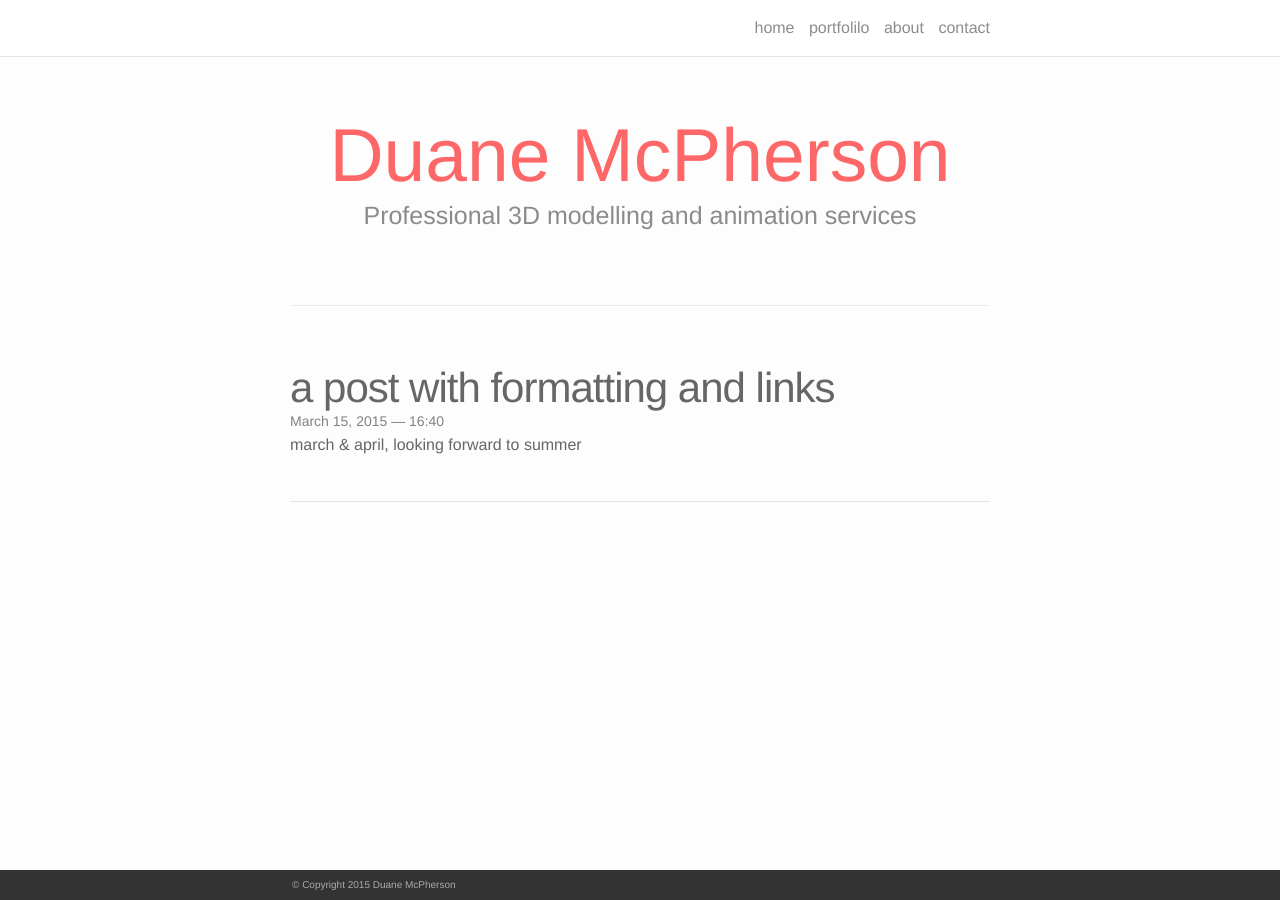
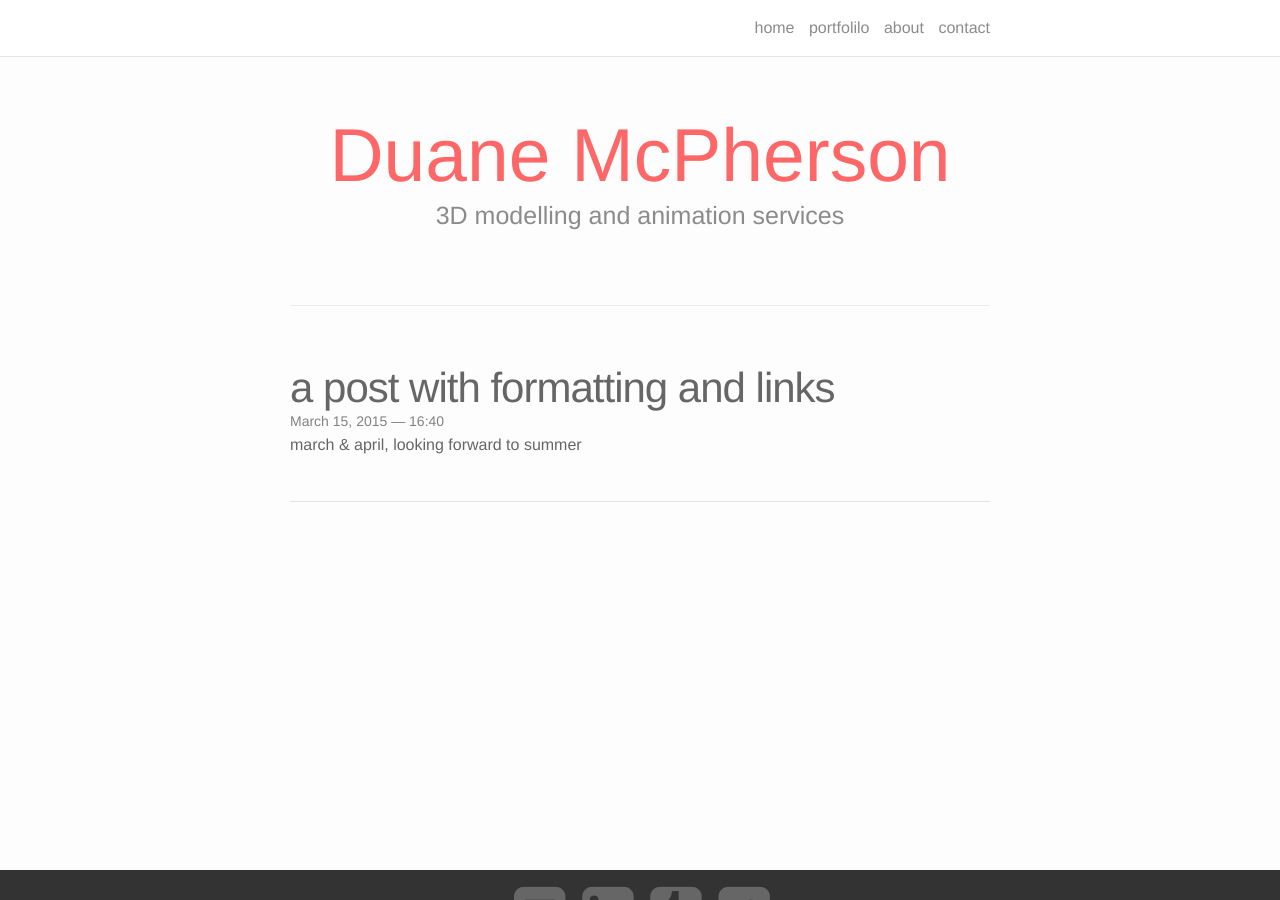
Before and after one commit to asphyxiate/asphyxiate.github.io, a Jekyll site: the page built from index.html, in a window 1280 px wide. Built offline with Jekyll 4.4.1, drawn with Linux system fonts in a browser that asks for light colours; nearby versions of some CDN libraries; the list of posts is cut into pages by our own code.

Commit message:
Footer Update

```diff
--- a/_includes/footer.html
+++ b/_includes/footer.html
@@ -1,4 +1,11 @@
 <footer class="site-footer">
+
+    <span class="contacticon center">
+	   <a href="mailto:duanemcpherson@gmail.com"><i class="fa fa-envelope-square"></i></a>
+	   <a href="https://www.linkedin.com/in/duane-mcpherson" target="_blank"><i class="fa fa-linkedin-square"></i></a>
+	   <a href="http://dmcmodelling.tumblr.com/" target="_blank"><i class="fa fa-tumblr-square"></i></a>
+	   <a href="https://twitter.com/duanemcpherson" target="_blank"><i class="fa fa-twitter-square"></i></a>
+    </span>
 
   <div class="wrapper">
     <p>&#169; Copyright 2015 Duane McPherson</p>
--- a/index.html
+++ b/index.html
@@ -4,7 +4,7 @@ layout: default
 
 <div class="header-bar">
   <h1>Duane McPherson</h1>
-  <h2>Professional 3D modelling and animation services</h2>
+  <h2>3D modelling and animation services</h2>
   <br/>
   <hr>
   <br/>
```
Also changed, not shown: 6 other files.
